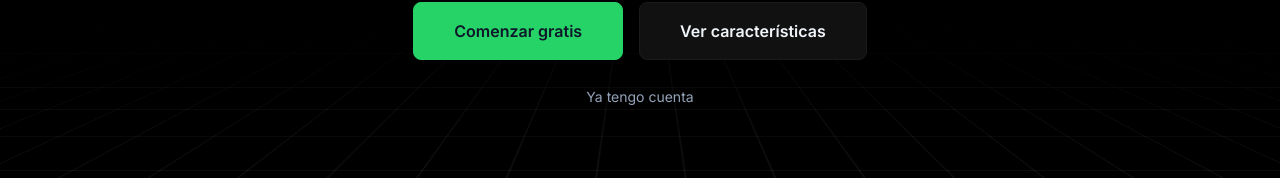
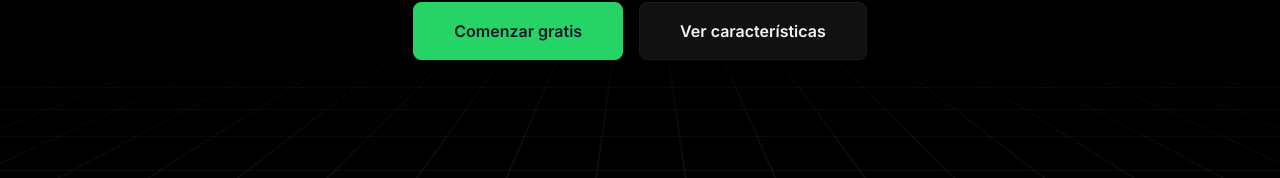
Before and after one commit to camilo-Anthony/WhatsAppIA, a Next.js app: page / in a window 1280 px wide. Shown: the part 586-764 px from the top of the page. Built offline with nearby package versions, Linux system fonts and the light colour scheme.

Commit message:
chore: remove third link from hero section so it only has two buttons

```diff
--- a/src/app/page.tsx
+++ b/src/app/page.tsx
@@ -43,10 +43,6 @@ export default function LandingPage() {
               Ver características
             </Link>
           </div>
-          <br />
-          <Link href="/login" className={styles.heroLoginLink}>
-            Ya tengo cuenta
-          </Link>
         </div>
       </section>
 
```
